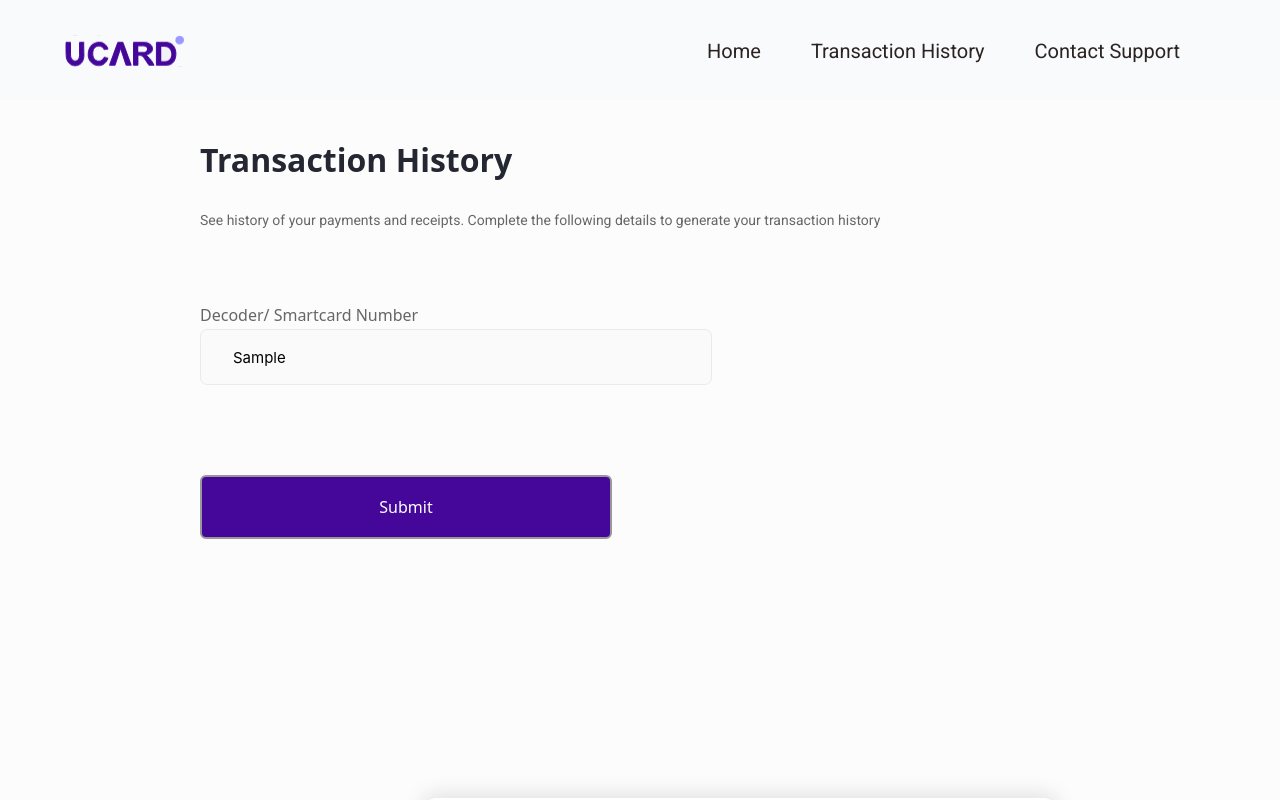
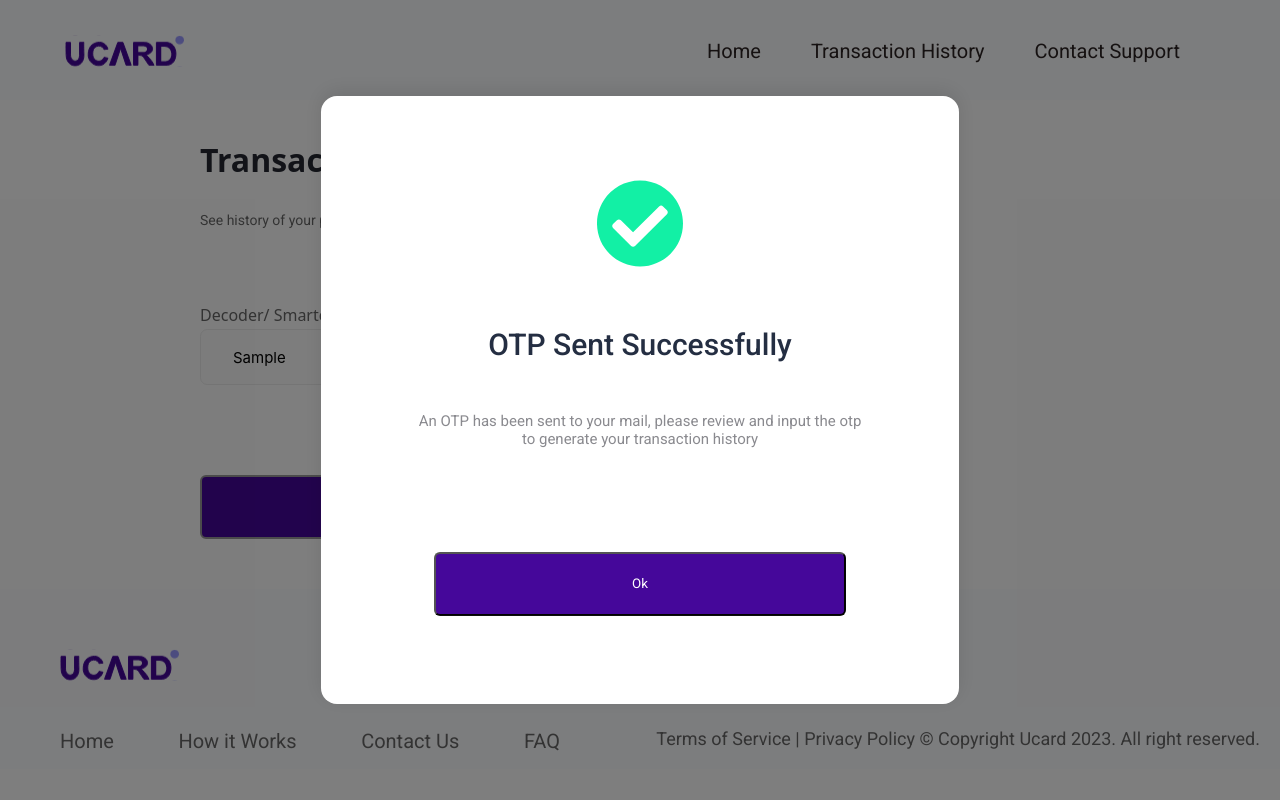
Before and after one commit to Afosbids/ucard_dtc, a React (Vite) app: page /transaction-history-page in a window 1280 px wide. Both pictures are taken after typing "Sample" into the empty fields and a click on the button "Submit". Shown: the top 800 px of the page. Built offline with nearby package versions, Linux system fonts and the light colour scheme.

Commit message:
transaction history page amended

```diff
--- a/src/pages/TransactionHistoryPage/TransactionHistoryPage.jsx
+++ b/src/pages/TransactionHistoryPage/TransactionHistoryPage.jsx
@@ -1,18 +1,9 @@
 import React, { useState } from 'react'
-import OrderDetailNavBar from '../../components/OrderDetailPageComponent/OrderDetailNavBar'
 import TransactionSuccessfulModal from '../../components/TransactionSuccessfulModal/TransactionSuccessfulModal'
 import './TransactionHistoryPage.css'
 
 const TransactionHistoryPage = () => {
     const [showModal, setShowModal] = useState(false)
-
-        const openModal = () => {
-            setShowModal(true);
-        };
-
-        const closeModal = () => {
-            setShowModal(false);
-        };
     return (
         <div>
                 <div className="transaction_header">
@@ -24,12 +15,29 @@ const TransactionHistoryPage = () => {
                     <input type="text" placeholder="Input your decoder number to generate history " />
                 </div>
                 <div className='transaction_btn'>
-                <button onClick={openModal}>Submit</button>
-                <TransactionSuccessfulModal showModal={showModal} closeModal={closeModal} />
+                    <button onClick={() => setShowModal(true)}>Submit</button>
+                    {showModal && (
+                        <div onClick={() => setShowModal(false)}>
+                            <Modal>
+                                <TransactionSuccessfulModal showModal={showModal} />
+                            </Modal>
+                        </div>
+                    )}
                 </div>
         </div>
 
     )
 }
 
+
+function Modal({ children }) {
+    return (
+        <div style={{ background: 'rgba(0, 0, 0, 0.5)', position: 'fixed', top: 0, bottom: 0, left: 0, right: 0 }}>
+            <div style={{ position: 'absolute', top: '50%', left: '50%', transform: 'translate(-50%, -50%)', padding: '20px' }}>
+            {children}
+            </div>
+        </div>
+        );
+    }
+
 export default TransactionHistoryPage
```
Lines whose indentation alone changed are shown as unchanged.
